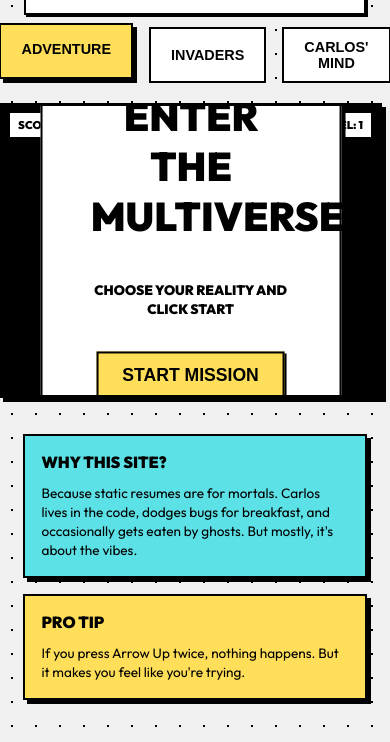
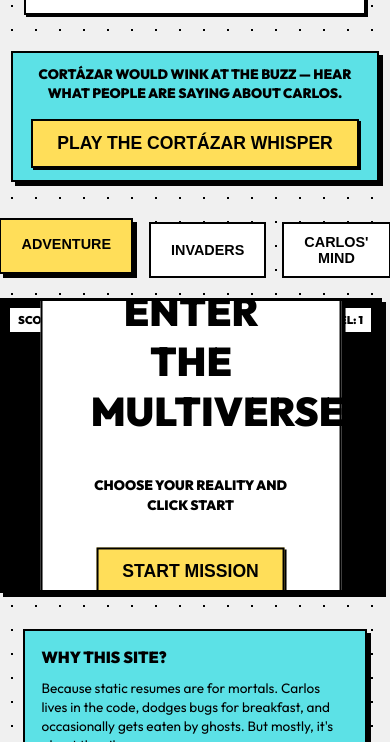
Before and after one commit to macayaven/macayaven.github.io, a website with bundled scripts: page index.html in a window 390 px wide. Both pictures are taken after a click on the button "Listen to a greeting". Shown: the part 102-844 px from the top of the page. Built offline with nearby package versions, Linux system fonts and the light colour scheme.

Commit message:
Add audio sources with local fallback

```diff
--- a/game.js
+++ b/game.js
@@ -66,19 +66,30 @@
 
     // 4. Audio Pulse Button
     const audioBtn = document.getElementById('audio-pulse-btn');
+    const cortazarBtn = document.getElementById('cortazar-audio-btn');
     const audio = document.getElementById('saludo-audio');
 
     if (audioBtn && audio) {
+      const playGreeting = () => {
+        audio.currentTime = 0;
+        audio.play();
+        audioBtn.classList.add('playing');
+      };
+
       audioBtn.addEventListener('click', () => {
         if (audio.paused) {
-          audio.currentTime = 0;
-          audio.play();
-          audioBtn.classList.add('playing');
+          playGreeting();
         } else {
           audio.pause();
           audioBtn.classList.remove('playing');
         }
       });
+
+      if (cortazarBtn) {
+        cortazarBtn.addEventListener('click', () => {
+          playGreeting();
+        });
+      }
 
       audio.addEventListener('ended', () => {
         audioBtn.classList.remove('playing');
--- a/index.html
+++ b/index.html
@@ -48,6 +48,11 @@
     </header>
 
     <main>
+        <section class="audio-cta neo-card">
+            <p class="audio-cta-text">Cortázar would wink at the buzz — hear what people are saying about Carlos.</p>
+            <button id="cortazar-audio-btn" class="neo-btn">PLAY THE CORTÁZAR WHISPER</button>
+        </section>
+
         <div class="game-selector">
             <button class="selector-btn active" data-game="adventure">ADVENTURE</button>
             <button class="selector-btn" data-game="invaders">INVADERS</button>
@@ -115,7 +120,11 @@
         </div>
     </div>
 
-    <audio id="saludo-audio" src="assets/audio/saludo.mp3"></audio>
+    <audio id="saludo-audio">
+        <source src="assets/audio/saludo.mp3" type="audio/mpeg">
+        <source src="https://drive.google.com/uc?export=download&id=1f1Cisboh2mpkuv7UYbhw--seeGPqnzti"
+            type="audio/mpeg">
+    </audio>
 
     <!-- Scripts -->
     <script src="js/svgAssets.js"></script>
--- a/styles.css
+++ b/styles.css
@@ -98,6 +98,22 @@ body {
     padding: 1rem 2rem;
 }
 
+.audio-cta {
+    max-width: 900px;
+    margin: 1rem auto 2.5rem;
+    display: flex;
+    align-items: center;
+    justify-content: space-between;
+    gap: 1.5rem;
+    background: var(--secondary-color);
+}
+
+.audio-cta-text {
+    font-weight: 900;
+    font-size: 1.2rem;
+    text-transform: uppercase;
+}
+
 h3 {
     font-weight: 900;
     font-size: 1.5rem;
@@ -107,6 +123,13 @@ h3 {
 .social-links {
     display: flex;
     gap: 1rem;
+}
+
+@media (max-width: 720px) {
+    .audio-cta {
+        flex-direction: column;
+        text-align: center;
+    }
 }
 
 .social-icon {
```
